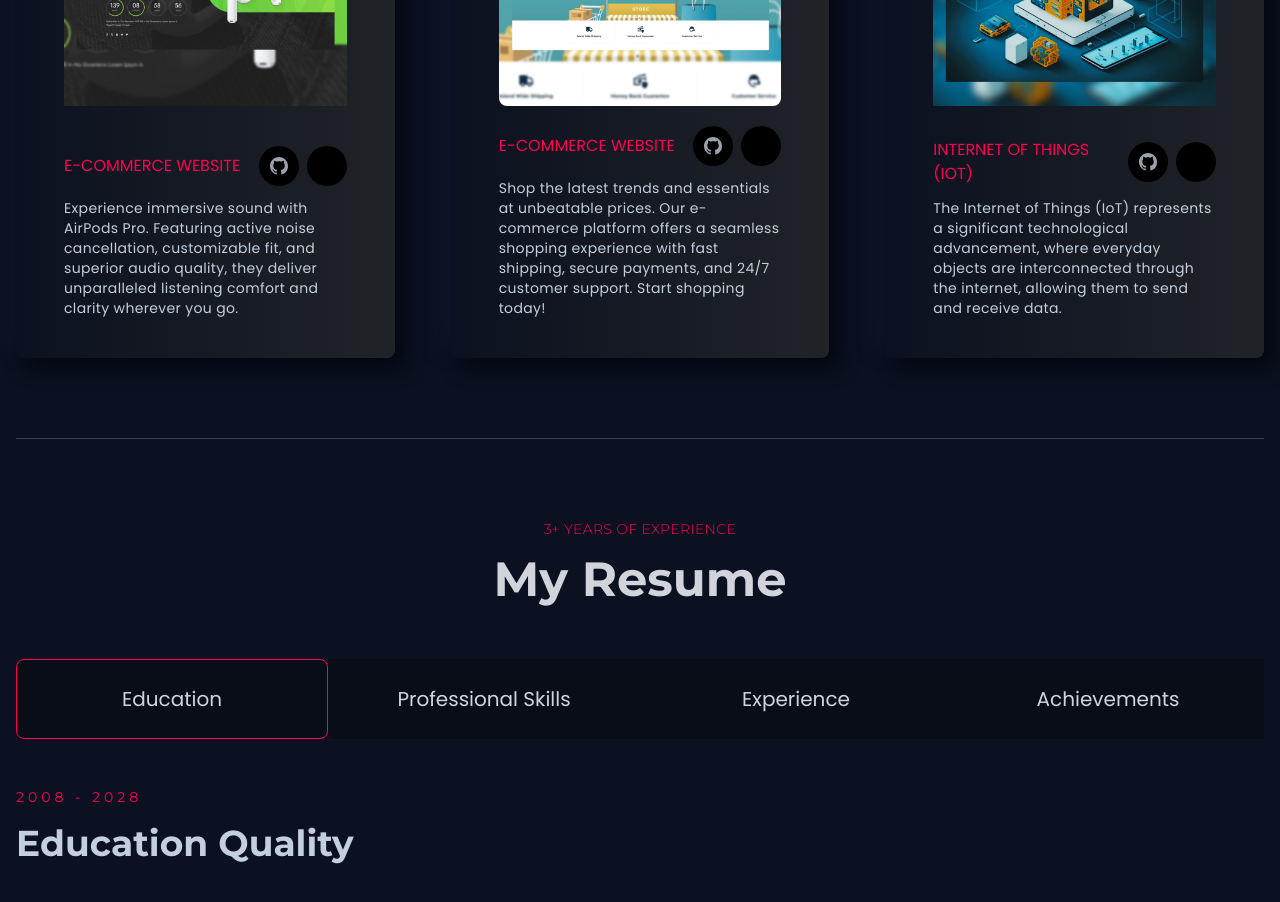
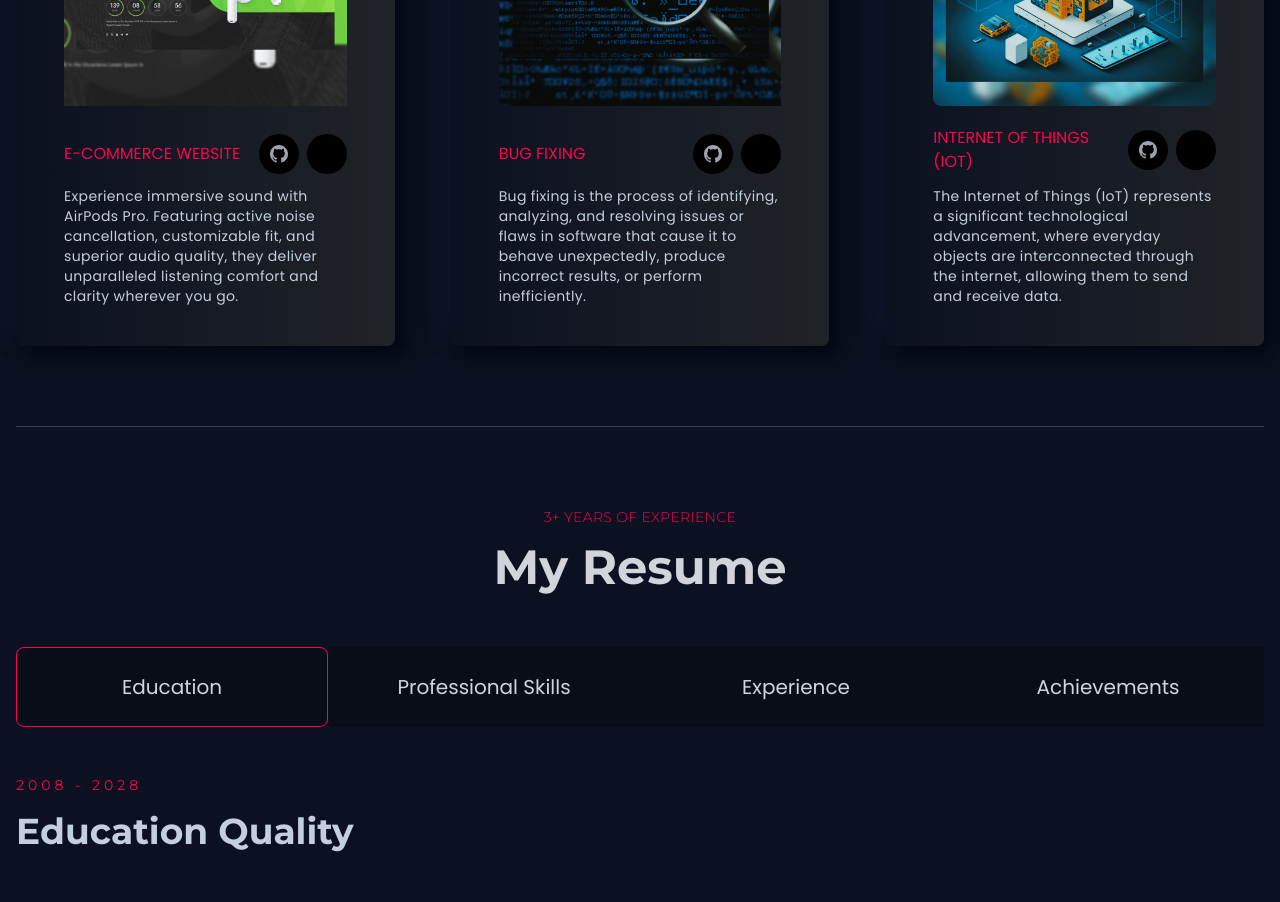
Before and after one commit to aathifdev/New-Portfolio, a React (Vite) app: page / in a window 1280 px wide. Shown: the part 2880-3782 px from the top of the page. Built offline with nearby package versions, Linux system fonts and the light colour scheme; some icons are missing.

Commit message:
project update

```diff
--- a/src/components/Projects.tsx
+++ b/src/components/Projects.tsx
@@ -43,9 +43,8 @@ const Projects = () => {
             src={projectFour}
           />
           <ProjectsCard
-            title="E-commerce Website"
-            des=" Shop the latest trends and essentials at unbeatable prices. Our e-commerce platform offers a seamless shopping experience with fast shipping,
-            secure payments, and 24/7 customer support. Start shopping today!"
+            title="BUG Fixing"
+            des=" Bug fixing is the process of identifying, analyzing, and resolving issues or flaws in software that cause it to behave unexpectedly, produce incorrect results, or perform inefficiently."
             src={projectFive}
           />
           <ProjectsCard
```
Also changed, not shown: src/assets/images/projects/projectFive.jpg.
